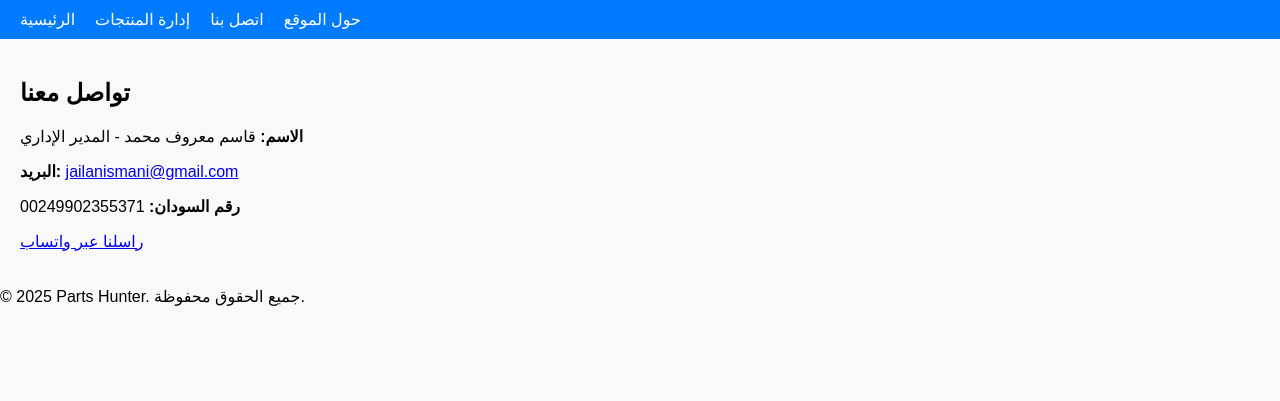
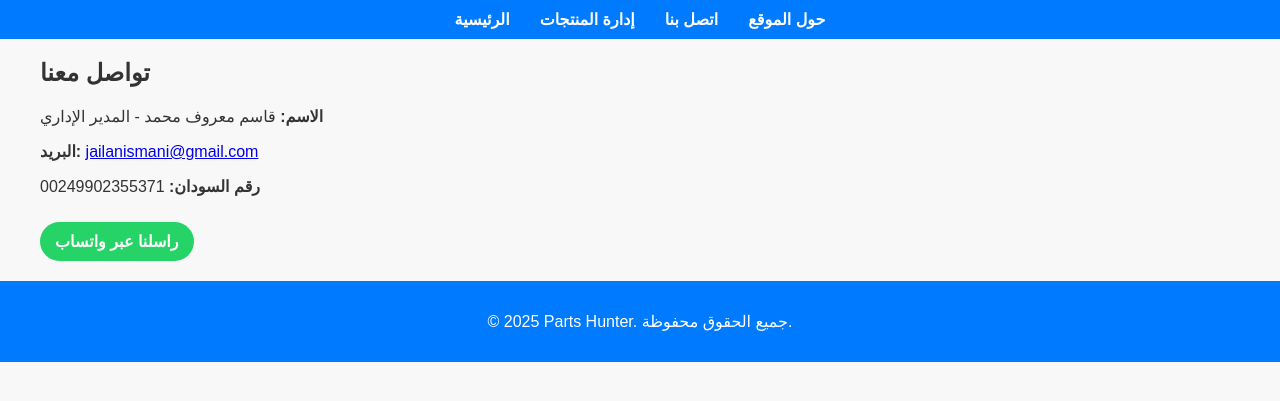
Before and after one commit to Aljaili-Elsmani/Parts-hunter, a Flask app: page /contact in a window 1280 px wide. Shown: the top 401 px of the page. Run offline with Flask 3, Linux system fonts and the light colour scheme.

Commit message:
Update style.css

```diff
--- a/app/static/style.css
+++ b/app/static/style.css
@@ -2,35 +2,49 @@ body {
     font-family: Arial, sans-serif;
     margin: 0;
     padding: 0;
-    background: #f9f9f9;
+    background: #f8f8f8;
+    color: #333;
 }
 
 header {
     background: #007bff;
-    color: white;
-    padding: 10px 20px;
+    padding: 10px 0;
 }
 
-header nav ul {
+nav ul {
+    display: flex;
+    justify-content: center;
     list-style: none;
-    display: flex;
-    gap: 20px;
+    margin: 0;
     padding: 0;
-    margin: 0;
 }
 
-header nav ul li a {
+nav ul li {
+    margin: 0 15px;
+}
+
+nav ul li a {
     color: white;
     text-decoration: none;
+    font-weight: bold;
 }
 
 main {
-    padding: 20px;
+    max-width: 1200px;
+    margin: 20px auto;
+    padding: 0 20px;
 }
 
-.product-grid {
+footer {
+    text-align: center;
+    padding: 15px;
+    background: #007bff;
+    color: white;
+}
+
+.grid {
     display: grid;
-    grid-template-columns: repeat(auto-fit, minmax(220px, 1fr));
+    grid-template-columns: repeat(auto-fit, minmax(250px, 1fr));
     gap: 20px;
 }
 
@@ -38,35 +52,34 @@ main {
     background: white;
     padding: 15px;
     border-radius: 8px;
-    box-shadow: 0 2px 8px rgba(0,0,0,0.1);
+    box-shadow: 0 0 8px rgba(0,0,0,0.1);
+    text-align: center;
 }
 
 .product-card h3 {
     margin-top: 0;
 }
 
-.whatsapp-btn {
+.btn-wp {
     display: inline-block;
-    padding: 8px 12px;
     margin-top: 10px;
     background: #25D366;
     color: white;
+    padding: 10px 15px;
+    border-radius: 30px;
     text-decoration: none;
-    border-radius: 5px;
+    font-weight: bold;
 }
 
-table {
+form input, form select, form button {
+    display: block;
     width: 100%;
-    border-collapse: collapse;
-    margin-bottom: 20px;
+    margin: 10px 0;
+    padding: 10px;
 }
 
-table th, table td {
-    border: 1px solid #ddd;
-    padding: 8px;
+.delete-btn {
+    color: red;
+    text-decoration: none;
+    font-weight: bold;
 }
-
-table th {
-    background: #007bff;
-    color: white;
-}
```
